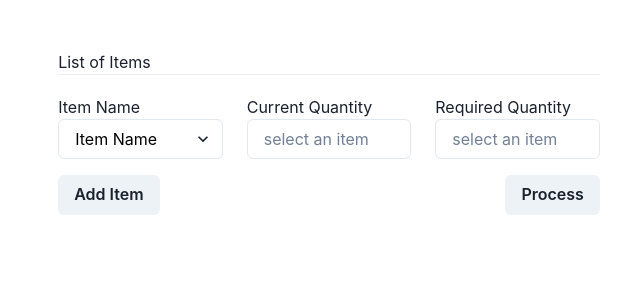
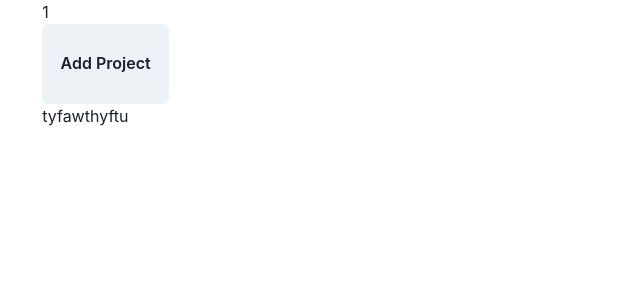
Before and after one commit to aaaronhsu/cube-rush-ship, a React (Create React App) app: page / in a window 1280 px wide. Shown: the top 300 px of the page, without its empty margins (311-951 px from the left). Built offline with nearby package versions, Linux system fonts and the light colour scheme.

Commit message:
added support for multiple projects

```diff
--- a/src/App.js
+++ b/src/App.js
@@ -10,13 +10,13 @@ import {
   theme,
 } from '@chakra-ui/react';
 
-import Pagination from './components/Pagination';
+import Home from './components/Home';
 
 
 function App() {
   return (
     <ChakraProvider theme={theme}>
-      <Pagination></Pagination>
+      <Home></Home>
     </ChakraProvider>
   );
 }
--- /dev/null
+++ b/src/components/Home.js
@@ -0,0 +1,109 @@
+import React from 'react';
+
+import { Container, Text, SimpleGrid, Button } from '@chakra-ui/react';
+
+import ItemList from './ItemList';
+
+export default class Home extends React.Component {
+
+    constructor(props) {
+        super(props);
+
+        this.state = {
+            currentPage: 1,
+            currentProject: -1,
+            projects: [],
+        };
+    }
+
+    changePage = (inc) => {
+        this.setState({currentPage: this.state.currentPage + inc});
+    }
+
+    changeProject = (num) => {
+        console.log("Updating Project to: " + num);
+        this.setState({
+            currentProject: num,
+            currentPage: 2,
+        });
+    }
+
+    createProject = () => {
+        let newProjects = [...this.state.projects];
+        let newItem = {
+            itemName: 'Holder Name',
+            currentQuantity: 0,
+            requiredQuantity: 0
+        };
+        let newItems = [];
+        newItems.push(newItem);
+
+        let newProject = {
+            name: 'Project ' + (this.state.projects.length + 1),
+            number: this.state.projects.length,
+            items: newItems,
+        };
+        newProjects.push(newProject);
+
+        this.setState({
+            projects: newProjects,
+            currentProject: this.state.projects.length,
+            currentPage: 2,
+        });
+    }
+
+    updateProject = (items) => {
+        let newProjects = [...this.state.projects];
+        newProjects[this.state.currentProject].items = items;
+        this.setState({projects: newProjects});
+    }
+
+    render() {
+        return (
+            <Container>
+
+                {this.state.currentPage}
+
+                {
+                    this.state.currentPage === 1 ?
+
+                    <div>
+                        <SimpleGrid columns={2} spacing={80}>
+                            {
+                                this.state.projects.map(project => (
+                                    <Button
+                                        key={project.id}
+                                        height='80px'
+                                        onClick={(p) => this.changeProject(project.number)}
+                                    >
+                                        Test
+                                    </Button>
+                                ))
+                            }
+
+                            <Button height='80px' onClick={() => this.createProject()}>Add Project</Button>
+
+                        </SimpleGrid>
+
+                        <Text>tyfawthyftu</Text>
+                    </div>
+                    :
+
+                    <div>
+                        <ItemList
+                            changePage={(inc) => this.changePage(inc)}
+                            projectInfo={this.state.projects[this.state.currentProject]}
+                            updateProject={(items) => this.updateProject(items)}
+                        >
+
+                        </ItemList>
+
+
+                    </div>
+                }
+
+
+            </Container>
+        );
+    }
+}
--- a/src/components/Item.js
+++ b/src/components/Item.js
@@ -15,16 +15,11 @@ export default class Item extends React.Component {
 
     constructor(props) {
         super(props);
-        this.state = {
-            itemName: null,
-            currentQuantity: 0,
-            requiredQuantity: 0,
-        };
     }
 
     determineUnits = () => {
 
-        switch (this.state.itemName) {
+        switch (this.props.items[this.props.index].itemName) {
 
             case 'Concrete':
                 return 'in cubic feet';
@@ -49,79 +44,35 @@ export default class Item extends React.Component {
         }
     }
 
+    updateItemSelect = (itemName) => {
+        let newItems = [...this.props.items];
+        newItems[this.props.index].itemName = itemName;
+        this.props.updateProject(newItems);
+    }
+
+    updateCurrentQuantity = (currentQuantity) => {
+        let newItems = [...this.props.items];
+        newItems[this.props.index].currentQuantity = currentQuantity;
+        this.props.updateProject(newItems);
+    }
+
+    updateRequiredQuantity = (requiredQuantity) => {
+        let newItems = [...this.props.items];
+        newItems[this.props.index].requiredQuantity = requiredQuantity;
+        this.props.updateProject(newItems);
+    }
+
+
     renderItemSelect = () => {
         return(
             <GridItem w='100%' h='10' bg='white.500'>
                 <Text>Item Name</Text>
 
-                <Input placeholder='Item Name' textColor='black' onChange={(event) => {
-                    this.setState({itemName: event.target.value});
-                }}/>
-
-            </GridItem>
-        );
-    }
-
-    renderCurrentQuantity = () => {
-
-        return (
-            <GridItem w='100%' h='10' bg='white.500'>
-                <Tooltip label={this.determineUnits()}>Current Quantity</Tooltip>
-                <NumberInput
-                                defaultValue={0}
-                                variant='flushed'
-                                min={0}
-                                max={100000000}
-                                onChange={(valueString) => {
-                                    this.setState({currentQuantity: valueString});
-                                }
-                            }
-                            textColor='black'
-                            >
-                    <NumberInputField />
-                    <NumberInputStepper>
-                        <NumberIncrementStepper />
-                        <NumberDecrementStepper />
-                    </NumberInputStepper>
-                </NumberInput>
-            </GridItem>
-        );
-    }
-
-    renderRequiredQuantity = () => {
-
-        return (
-            <GridItem w='100%' h='10' bg='white.500'>
-                <Tooltip label={this.determineUnits()}>Required Quantity</Tooltip>
-                <NumberInput
-                                defaultValue={0}
-                                variant='flushed'
-                                min={0}
-                                max={100000000}
-                                onChange={(valueString) => {
-                                    this.setState({requiredQuantity: valueString});
-                                }
-                            }
-                            textColor='black'
-                            >
-                    <NumberInputField />
-                    <NumberInputStepper>
-                        <NumberIncrementStepper />
-                        <NumberDecrementStepper />
-                    </NumberInputStepper>
-                </NumberInput>
-            </GridItem>
-        );
-    }
-
-
-    renderItemSelectNew = () => {
-        return(
-            <GridItem w='100%' h='10' bg='white.500'>
-                <Text>Item Name</Text>
-
-                <Select placeholder='Item Name' textColor='black' onChange={(event) => {
-                    this.setState({itemName: event.target.value});
+                <Select
+                    placeholder={this.props.items[this.props.index].itemName === 'Holder Name' ? "Select Option" : this.props.items[this.props.index].itemName}
+                    textColor='black'
+                    onChange={(event) => {
+                    this.updateItemSelect(event.target.value);
                 }}>
                     <option value='Concrete'>Concrete</option>
                     <option value='Steel'>Steel</option>
@@ -139,26 +90,26 @@ export default class Item extends React.Component {
         );
     }
 
-    renderCurrentQuantityNew = () => {
+    renderCurrentQuantity = () => {
         return (
             <GridItem w='100%' h='10' bg='white.500'>
                 <Tooltip label={this.determineUnits()}>Current Quantity</Tooltip>
 
                 <Input placeholder={this.determineUnits()} textColor='black' onChange={(event) => {
-                    this.setState({currentQuantity: parseInt(event.target.value)});
+                    this.updateCurrentQuantity(parseInt(event.target.value));
                 }}/>
 
             </GridItem>
         );
     }
 
-    renderRequiredQuantityNew = () => {
+    renderRequiredQuantity = () => {
         return (
             <GridItem w='100%' h='10' bg='white.500'>
                 <Tooltip label={this.determineUnits()}>Required Quantity</Tooltip>
 
                 <Input placeholder={this.determineUnits()} textColor='black' onChange={(event) => {
-                    this.setState({requiredQuantity: parseInt(event.target.value)});
+                    this.updateRequiredQuantity(parseInt(event.target.value));
                 }}/>
 
             </GridItem>
@@ -171,9 +122,9 @@ export default class Item extends React.Component {
 
                     <Grid templateColumns='repeat(3, 1fr)' gap={6} mb="40px">
 
-                        {this.renderItemSelectNew()}
-                        {this.renderCurrentQuantityNew()}
-                        {this.renderRequiredQuantityNew()}
+                        {this.renderItemSelect()}
+                        {this.renderCurrentQuantity()}
+                        {this.renderRequiredQuantity()}
 
                     </Grid>
 
--- a/src/components/ItemList.js
+++ b/src/components/ItemList.js
@@ -10,34 +10,39 @@ export default class ItemList extends React.Component {
 
     constructor(props) {
         super(props);
-        this.state = {
-            items: [{itemName: 'Holder Name', currentQuantity: 0, requiredQuantity: 0}],
-        };
     }
 
     addItem = () => {
-        let newItems = [...this.state.items];
+        let newItems = [...this.props.projectInfo.items];
 
         let newItem = {
             itemName: 'Holder Name',
             currentQuantity: 0,
             requiredQuantity: 0
         };
+
         newItems.push(newItem);
 
-        this.setState({items: newItems});
+        console.log("Added Item");
+        this.props.updateProject(newItems);
+
     }
 
+    renderBackButton = () => {
+        return (
+            <Button onClick={(inc) => this.props.changePage(-1)}>Back</Button>
+        );
+    }
 
     renderAddItemButton = () => {
         return (
-            <Button onClick={this.addItem}>Add Item</Button>
+            <Button onClick={() => this.addItem()}>Add Item</Button>
         );
     }
 
     renderProcessButton = () => {
         return (
-            <Button onClick={() => this.props.nextPage(1)}>Process</Button>
+            <Button onClick={(inc) => this.props.changePage(1)}>Process</Button>
         );
     }
 
@@ -45,12 +50,22 @@ export default class ItemList extends React.Component {
         return (
             <Container mt="50px" mb="0">
 
+                {this.renderBackButton()}
+
                 <Text>List of Items</Text>
                 <Divider mb="20px" />
 
                 {
-                    this.state.items.map(item => (
-                        <span key={item.id}><Item></Item></span>
+                    this.props.projectInfo.items.map((item, index) => (
+                        <span key={item.id}>
+                                <Item
+                                    updateProject={(items) => this.props.updateProject(items)}
+                                    items={this.props.projectInfo.items}
+                                    index={index}
+                                >
+
+                                </Item>
+                        </span>
                     ))
                 }
 
--- a/src/components/Pagination.js
+++ /dev/null
@@ -1,30 +0,0 @@
-import React from 'react';
-
-import { Container, Text } from '@chakra-ui/react';
-
-import ItemList from './ItemList';
-
-export default class Pagination extends React.Component {
-
-    constructor(props) {
-        super(props);
-        this.state = {
-            currentPage: 1,
-        };
-    }
-
-    nextPage = (inc) => {
-        this.setState({currentPage: this.state.currentPage + inc});
-    }
-
-    render() {
-        return (
-            <Container>
-                {
-                    this.state.currentPage === 1 ? <ItemList nextPage={(inc) => this.nextPage(inc)}></ItemList> : <Text>next page</Text>
-                }
-
-            </Container>
-        );
-    }
-}
```
